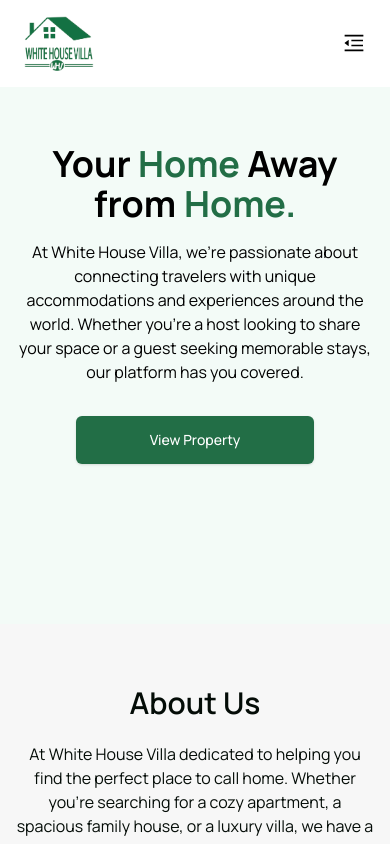
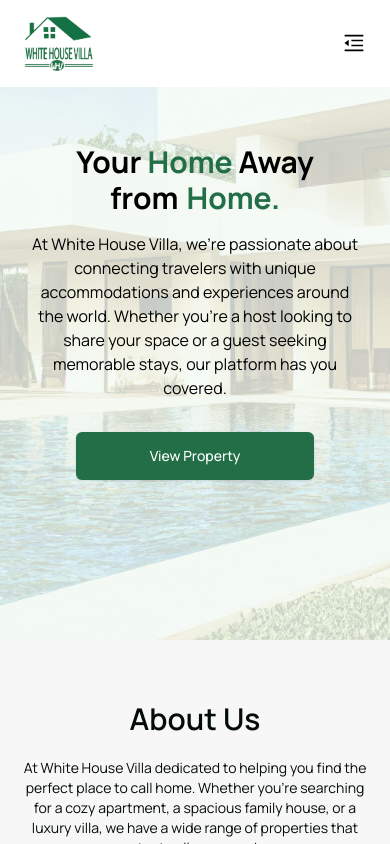
Before and after one commit to Tana00/white-house-villa, a Next.js app: page / in a window 390 px wide. Built offline with nearby package versions, Linux system fonts and the light colour scheme.

Commit message:
fix hero section

```diff
--- a/app/about/page.jsx
+++ b/app/about/page.jsx
@@ -11,7 +11,7 @@
         <h3 className="text-3xl sm:text-4xl md:text-[2.5rem] font-semibold leading-none text-[#040C07]">
           About Us
         </h3>
-        <p className="text-base sm:text-[1.125rem] w-full md:w-11/12">
+        <p className="text-sm sm:text-[1.125rem] w-full md:w-11/12">
           At White House Villa dedicated to helping you find the perfect place
           to call home. Whether you're searching for a cozy apartment, a
           spacious family house, or a luxury villa, we have a wide range of
@@ -27,7 +27,7 @@
           // placeholder="blur"
         />
         <h4 className="text-[1.5rem] font-semibold text-black">For Guests</h4>
-        <p className="home-text text-base sm:text-[1.125rem] mt-[-30px] text-[#484848]">
+        <p className="home-text text-sm sm:text-[1.125rem] mt-[-30px] text-[#484848]">
           Discover the perfect retreat for any occasion, whether it's a romantic
           getaway or a family vacation, with our curated selection of
           accommodations. Explore a diverse range of options, from cozy
--- a/app/attractions/page.jsx
+++ b/app/attractions/page.jsx
@@ -129,7 +129,7 @@
             <h1 className="text-4xl md:text-[4rem] font-semibold text-[#040C07]">
               Attractions
             </h1>
-            <p className="text-base sm:text-lg font-medium px-4 md:px-32 text-[#040C07]">
+            <p className="text-sm sm:text-lg font-medium px-4 md:px-32 text-[#040C07]">
               Welcome to a world of exploration and discovery. White House Villa
               is brimming with captivating attractions that cater to every
               interest and age group. From historical landmarks to natural
--- a/app/explore/page.jsx
+++ b/app/explore/page.jsx
@@ -102,7 +102,7 @@
         <h3 className="text-3xl sm:text-4xl md:text-[2.5rem] font-semibold leading-none text-[#040C07]">
           Book Now
         </h3>
-        <p className="text-base sm:text-[1.125rem] w-11/12">
+        <p className="text-[0.95rem] sm:text-[1.125rem] w-11/12">
           We offer a variety of spacious and stylish apartments to suit your
           needs. Whether you're a single professional, a couple, or a family, we
           have the ideal apartment for you. Explore our apartments:
@@ -184,7 +184,7 @@
 
         <div className="flex flex-col gap-4 lg:flex-row justify-between lg:items-start">
           <div>
-            <h4 className="text-[1.5rem] font-semibold mt-2 mb-8">
+            <h4 className="text-[1.2rem] sm:text-[1.5rem] font-semibold mt-2 mb-8">
               What this place offers
             </h4>
             <div className="grid grid-cols-2 items-center gap-7 gap-x-16">
@@ -213,13 +213,13 @@
                     </span>
                   </p>
                 </div>
-                <div className="flex items-center mt-8">
+                <div className="flex flex-col sm:flex-row items-center mt-8">
                   <p className="text-[#040C07] font-medium text-base w-full">
                     Instant Booking
                   </p>
                   <a
                     href="#contact"
-                    className="ml-2 flex items-center justify-center gap-2 bg-primary-green border border-primary-green p-2 px-4 rounded-md w-full cursor-pointer hover:bg-primary-green/90 transition-all"
+                    className="sm:ml-2 flex items-center justify-center gap-2 bg-primary-green border border-primary-green p-2 px-4 rounded-md w-full cursor-pointer hover:bg-primary-green/90 transition-all"
                   >
                     <p className="text-white text-lg">Book Now</p>
                   </a>
--- a/app/home/page.jsx
+++ b/app/home/page.jsx
@@ -12,20 +12,17 @@
     backgroundPosition: "center",
   };
   return (
-    <section
-      className="relative bg-cover bg-center bg-no-repeat"
-      style={divStyle}
-    >
-      <div className="absolute inset-0 bg-[#F3FBF7] sm:bg-transparent sm:from-[#F3FBF7] sm:via-[#F3FBF7]/90 sm:to-[#F3FBF700]/0 sm:bg-gradient-to-r"></div>
+    <section className="relative font-manrope" style={divStyle}>
+      <div className="absolute inset-0 bg-[#F3FBF7] bg-transparent from-[#F3FBF7]/80 via-[#F3FBF7]/80 to-[#F3FBF700]/80 md:from-[#F3FBF7] md:via-[#F3FBF7]/90 md:to-[#F3FBF700]/0 bg-gradient-to-r"></div>
       <div className="relative lg:ml-20 w-full px-4 py-32 pt-36 sm:px-6 lg:flex lg:h-screen 2xl:h-[1440px] lg:items-center lg:px-8">
         <div className="text-center md:text-left">
-          <h1 className="w-full text-4xl md:text-5xl font-extrabold lg:text-6xl xl:text-7xl 2xl:text-[8.5rem]">
+          <h1 className="w-full text-3xl sm:text-4xl md:text-5xl font-extrabold lg:text-6xl xl:text-7xl 2xl:text-[8.5rem]">
             Your <span className="text-primary-green">Home</span> Away <br />{" "}
             from
             <span className="text-primary-green pl-2">Home.</span>
           </h1>
 
-          <p className="2xl:my-4 w-full mx-auto md:mr-auto sm:w-2/3 lg:w-3/5 lg:m-4 my-4 md:mb-0 md:mx-0 sm:text-lg/relaxed md:text-[1.3rem] lg:text-[1.4rem] xl:text-[1.5rem] 2xl:text-5xl 2xl:leading-[5rem] md:border-l-2 md:border-primary-green md:pl-4">
+          <p className="2xl:my-4 w-11/12 mx-auto md:mr-auto sm:w-2/3 lg:w-3/5 lg:m-4 my-4 md:mb-0 md:mx-0 text-base sm:text-lg/relaxed md:text-[1.3rem] lg:text-[1.4rem] xl:text-[1.5rem] 2xl:text-5xl 2xl:leading-[5rem] md:border-l-2 md:border-primary-green md:pl-4">
             At White House Villa, we're passionate about connecting travelers
             with unique accommodations and experiences around the world. Whether
             you're a host looking to share your space or a guest seeking
```
